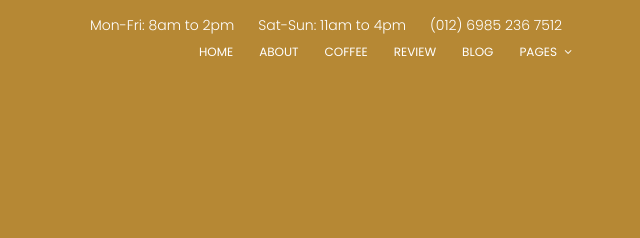
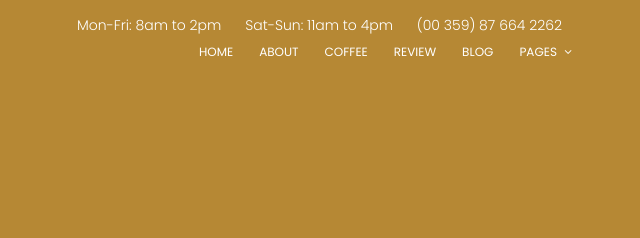
Before and after one commit to idktech/coffee, a plain HTML site: page elements.html in a window 1280 px wide. Shown: the top 238 px of the page, 623-1263 px from the left. Drawn offline with nearby package versions, Linux system fonts and the light colour scheme; some packages are replaced by stand-ins of ours.

Commit message:
changed phone number

```diff
--- a/elements.html
+++ b/elements.html
@@ -43,7 +43,7 @@
 				  						Sat-Sun: 11am to 4pm
 				  					</li>
 				  					<li>
-				  						<a href="tel:(012) 6985 236 7512">(012) 6985 236 7512</a>
+				  						<a href="tel:(00 359) 87 664 2262 ">(00 359) 87 664 2262 </a>
 				  					</li>
 				  				</ul>
 				  			</div>
```
Also changed, not shown: generic.html (+1 -1 lines), index.html (+1 -1 lines).
